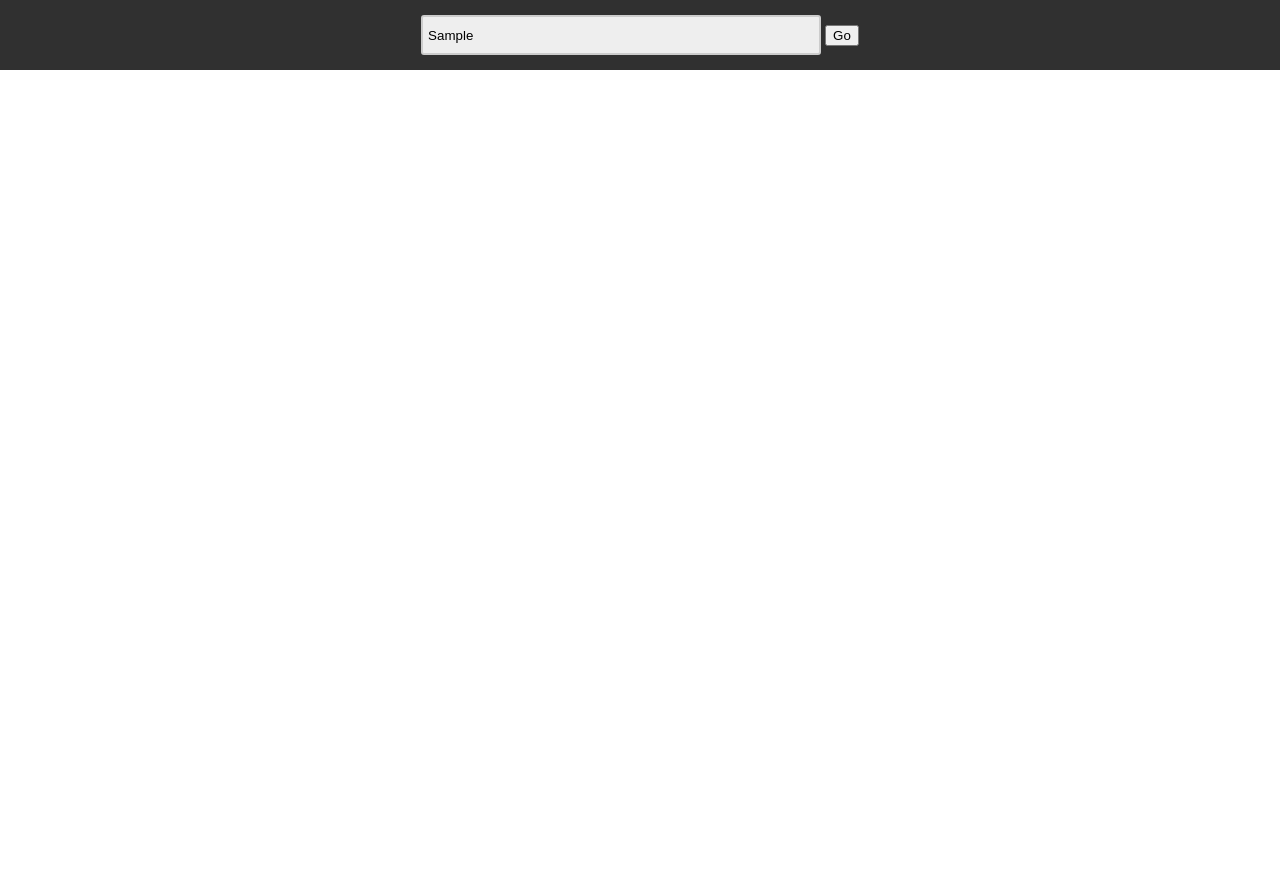
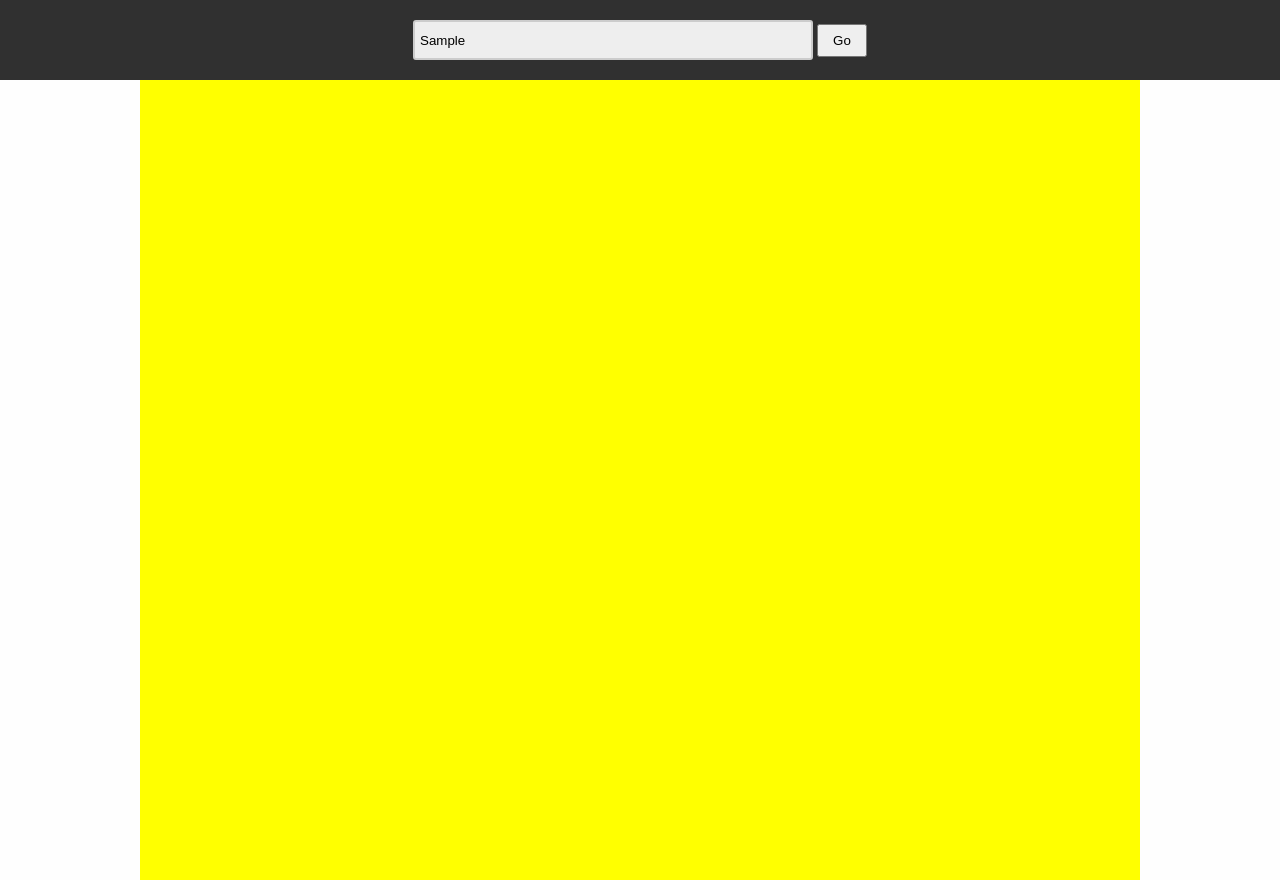
Before and after one commit to philbot9/youtube-comment-scraper-local, a website: page pages/index.html in a window 1280 px wide. Both pictures are taken after typing "Sample" into the empty fields and a click on the button "Go". Before the commit the page ends 800 px from the top, so only its background shows below. Drawn offline with nearby package versions, Linux system fonts and the light colour scheme.

Commit message:
More front-end

```diff
--- a/casperScript.js
+++ b/casperScript.js
@@ -1,5 +1,5 @@
 var casper = require('casper').create();
- var system = require('system');
+var system = require('system');
 
 var videoId = casper.cli.args[0];
 
@@ -38,7 +38,6 @@ casper.start(commentsUrl, function() {
     	try {
     		return JSON.parse(cleanJSON(resStr.trim()));
     	} catch(e) {
-    		//console.error(cleanJSON(resStr.trim()));
     		console.error("Error parsing AJAX response: " + e);
     		return null;
     	}
--- a/package.json
+++ b/package.json
@@ -3,9 +3,6 @@
   "version": "1.0.0",
   "description": "",
   "main": "index.js",
-  "scripts": {
-    "test": "echo \"Error: no test specified\" && exit 1"
-  },
   "author": "Philip Klostermann",
   "license": "GPLv2",
   "dependencies": {
--- a/pages/index.html
+++ b/pages/index.html
@@ -1,22 +1,21 @@
 <html>
 	<head>
 		<title>Youtube Commment Scraper</title>
+
+		<script src="https://ajax.googleapis.com/ajax/libs/jquery/2.1.3/jquery.min.js"></script>
 
 		<style>
 			body {
 				padding: 0px;
 				margin: 0px;
+				background-color: #FEFEFE;
 			}
 			#header_div {
 				margin: 0px;
-				padding: 24% 0;
+
 				width: 100%;
 				background: #303030;
 				text-align: center;
-			}
-			#videoLink_div {
-			    margin: auto;
-
 			}
 			input.videoLink {
 				padding: 5px;
@@ -27,33 +26,38 @@
 				height: 40px;
 				background-color: #EEEEEE;
 			}
+			button.videoLink {
+				padding: 7px;
+				width: 50px;
+			}
+
+			#content_div {
+				height: 100%;
+				display: none;
+				max-width: 1000px;
+				margin-left: auto;
+				margin-right: auto;
+				background-color: yellow;
+			}
 		</style>
 
 		<script>
-			window.onload = function() {
+			$( document ).ready( function() {
+				var padding = ($( document ).height() / 2) - 20;
 
-				document.getElementById("submitVideoLink").onclick = function(btn) {
-					document.getElementById("submitVideoLink").onclick = "";
-					var header = document.getElementById("header_div");
-					var padding = window.innerHeight / 2;
+				$("#header_div").css("padding-top", padding);
+				$("#header_div").css("padding-bottom", padding);
 
+				$("#submitVideoLink").click(function(btn) {
+					$("#header_div").animate({
+						paddingTop: "20",
+						paddingBottom: "20"
+					}, 500);
 
+					$("#content_div").show();
+				});
 
-					var intervalId = setInterval(function() {
-						console.log("Padding: " + padding);
-
-						if(padding < 20) {
-							return clearInterval(intervalId);
-						}
-
-						padding -= 7;
-
-						header.style.padding = padding + "px 0";
-					},
-					2);
-				};
-
-			};
+			});
 		</script>
 
 	</head>
@@ -65,6 +69,10 @@
 		 		<button class="videoLink" id="submitVideoLink">Go</button>
 		 	</div>
 		 </div>
+
+		 <div id="content_div">
+
+		 </div>
 	</body>
 
 </html>
```
